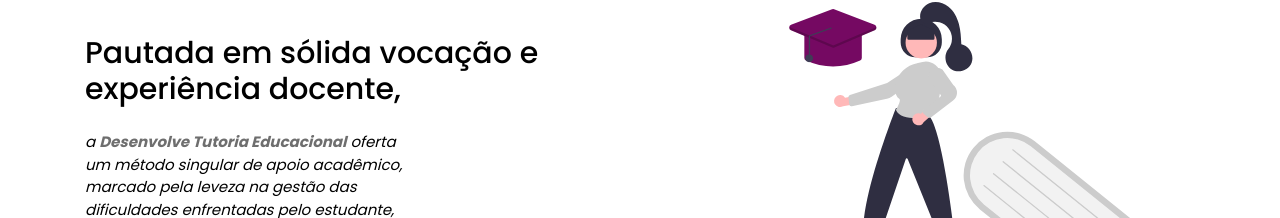
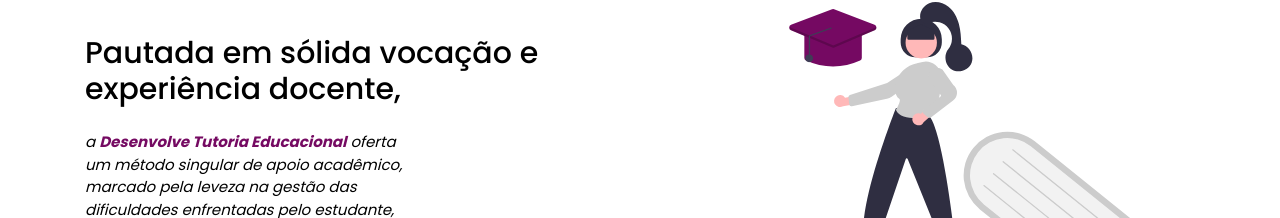
Before and after one commit to gbolanho/desenvolve_frontend, a website: page index.html in a window 1280 px wide. Shown: the part 1398-1616 px from the top of the page. Drawn offline with nearby package versions, Linux system fonts and the light colour scheme.

Commit message:
desenvolve color

```diff
--- a/index.html
+++ b/index.html
@@ -111,7 +111,8 @@
                         </h3>
                         <div class="col-lg-7 col-xl-6 p-0 ">
                             <i>
-                                <p class="py-4 m-0 text ">a <b class="text-muted" style="color: #;">Desenvolve Tutoria Educacional</b>
+                                <p class="py-4 m-0 text ">a <b style="color: #750A62;">Desenvolve
+                                        Tutoria Educacional</b>
                                     oferta um método singular de apoio acadêmico, marcado pela <i>leveza</i> na gestão das dificuldades enfrentadas pelo estudante, conduzindo-o a <i>explorar</i> suas competências com foco no
                             <i>aprendizado eficaz</i>.
                             </p>
```
